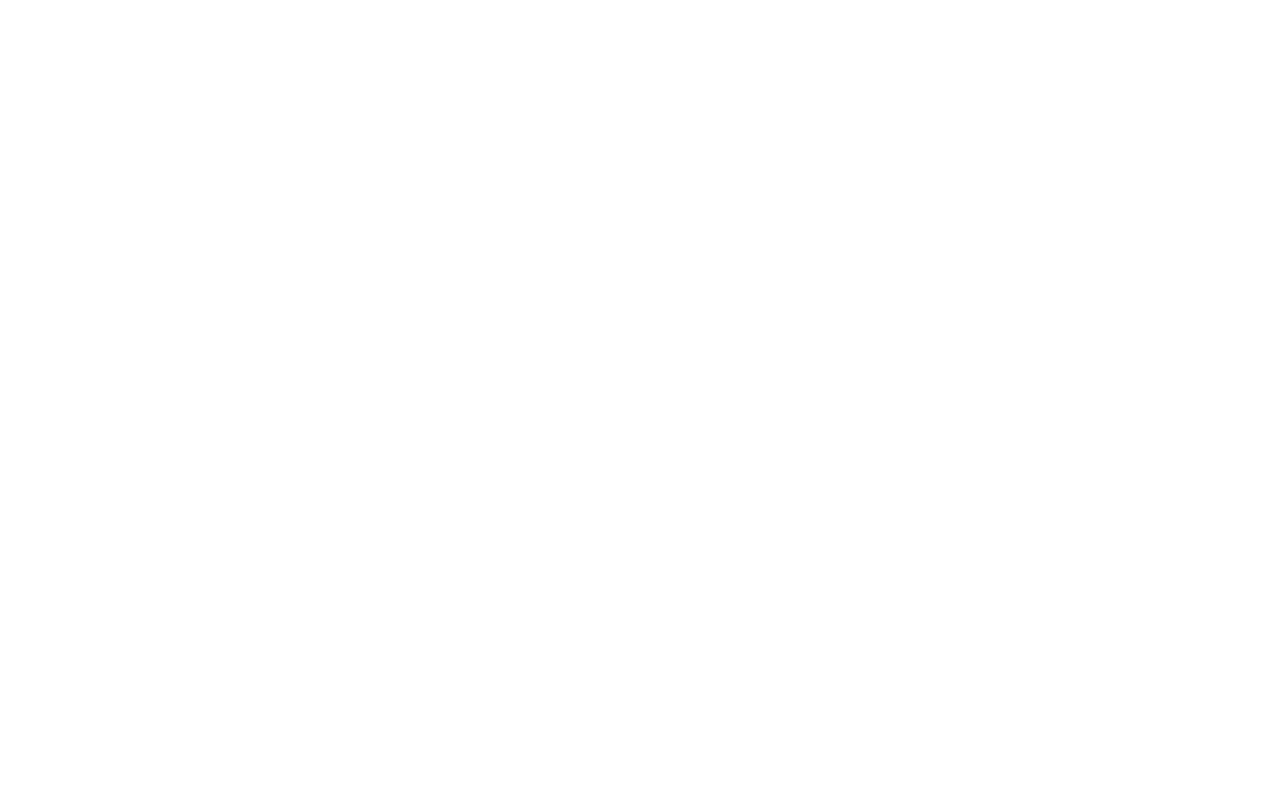
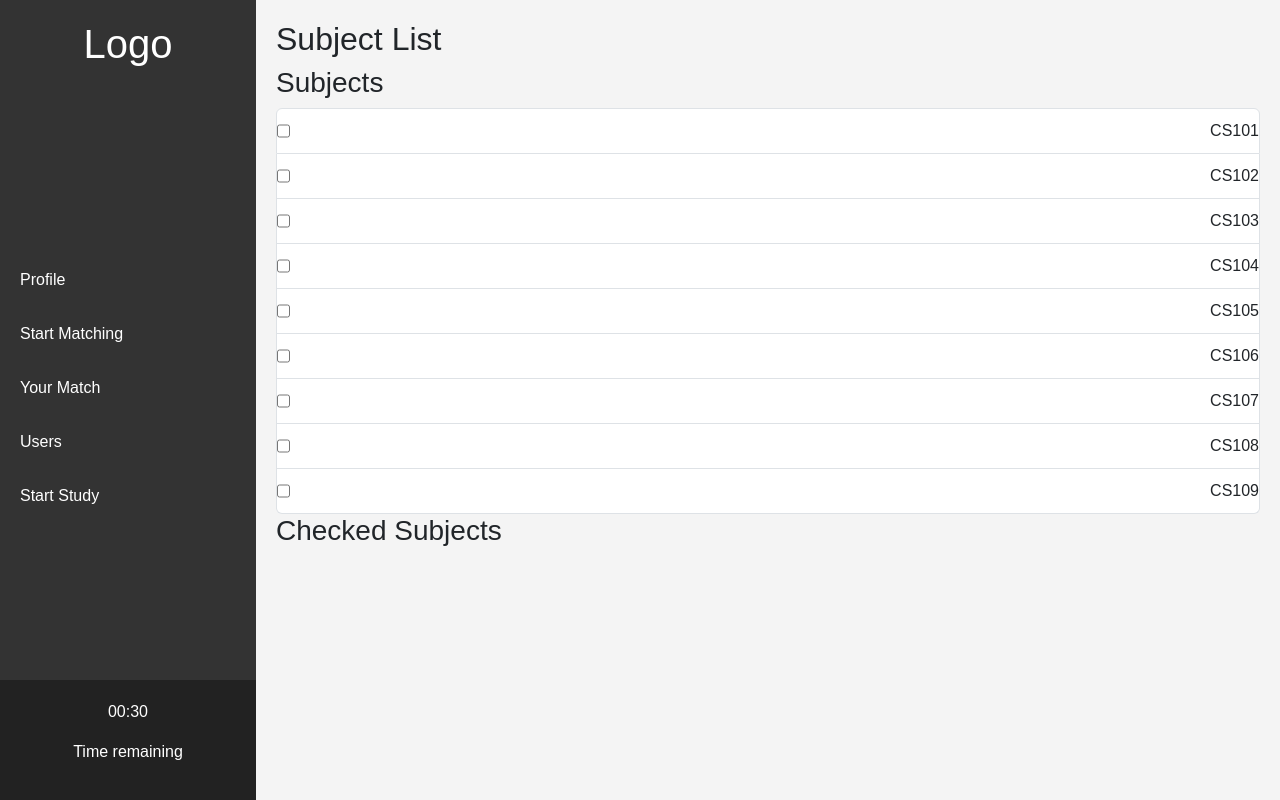
Before and after one commit to tarun-trj/studyBuddy, a React (Vite) app in the folder login_register/client/: page /start-match in a window 1280 px wide. Before the commit this address had no page. Built offline with nearby package versions, Linux system fonts and the light colour scheme.

Commit message:
have to update home

```diff
--- a/login_register/client/src/App.jsx
+++ b/login_register/client/src/App.jsx
@@ -6,6 +6,7 @@
 import Match from "./Match.jsx";
 import About from "./About.jsx";
 import AllUser from "./AllUser.jsx";
+import StartMatch from "./StartMatch.jsx";
 import Todo from "./components/todo.jsx";
 import { BrowserRouter, Routes, Route } from "react-router-dom";
 import { AuthProvider } from "./auth/auth-context.jsx";
@@ -17,16 +18,20 @@
       <BrowserRouter>
         <Routes>
           <Route path="/" element={<About />}></Route>
+          <Route path="/start-match" element={<StartMatch />}></Route>
           <Route path="/all-user" element={<AllUser />}></Route>
           <Route path="/register" element={<Signup />}></Route>
           <Route path="/login" element={<Login />}></Route>
           <Route path="/home" element={<Home />}></Route>
           <Route path="/match" element={<Match />}></Route>
-        <Route path="/todo" element={
+          <Route
+            path="/todo"
+            element={
               <ProtectedRoute>
                 <Todo />
               </ProtectedRoute>
-          }></Route>
+            }
+          ></Route>
         </Routes>
       </BrowserRouter>
     </AuthProvider>
--- a/login_register/client/src/Home.jsx
+++ b/login_register/client/src/Home.jsx
@@ -2,7 +2,7 @@
 import { useLocation, useNavigate } from "react-router-dom";
 import axios from "axios";
 import Sidebar from "./components/sidebar.jsx";
-import './styles/styles.css';
+import "./styles/styles.css";
 
 function Home() {
   const item = sessionStorage.getItem("user");
--- /dev/null
+++ b/login_register/client/src/StartMatch.jsx
@@ -0,0 +1,70 @@
+import React, { useState } from "react";
+import Sidebar from "./components/sidebar.jsx";
+import "./styles/styles.css";
+
+function Subjects() {
+  const subjectsList = [
+    "CS101",
+    "CS102",
+    "CS103",
+    "CS104",
+    "CS105",
+    "CS106",
+    "CS107",
+    "CS108",
+    "CS109",
+  ];
+
+  // Use state to track checked subjects
+  const [checkedSubjects, setCheckedSubjects] = useState([]);
+
+  // Handler to toggle subject check status
+  const handleToggleSubject = (subject) => {
+    const currentIndex = checkedSubjects.indexOf(subject);
+    const newCheckedSubjects = [...checkedSubjects];
+    console.log(newCheckedSubjects);
+
+    if (currentIndex === -1) {
+      newCheckedSubjects.push(subject); // Not currently checked, add to checked list
+    } else {
+      newCheckedSubjects.splice(currentIndex, 1); // Currently checked, remove from checked list
+    }
+
+    setCheckedSubjects(newCheckedSubjects);
+  };
+
+  return (
+    <div className="home-container">
+      <Sidebar />
+      <div className="main-content">
+        <h2>Subject List</h2>
+
+        <h3>Subjects</h3>
+        <ul className="list-group">
+          {subjectsList.map((subject) => (
+            <li key={subject} className="list-group-item">
+              <input
+                type="checkbox"
+                checked={checkedSubjects.includes(subject)}
+                onChange={() => handleToggleSubject(subject)}
+                className="me-2"
+              />
+              {subject}
+            </li>
+          ))}
+        </ul>
+
+        <h3>Checked Subjects</h3>
+        <ul className="list-group">
+          {checkedSubjects.map((subject) => (
+            <li key={subject} className="list-group-item">
+              {subject}
+            </li>
+          ))}
+        </ul>
+      </div>
+    </div>
+  );
+}
+
+export default Subjects;
--- a/login_register/client/src/components/sidebar.jsx
+++ b/login_register/client/src/components/sidebar.jsx
@@ -1,5 +1,5 @@
-import React from 'react';
-import { Link } from 'react-router-dom';
+import React from "react";
+import { Link } from "react-router-dom";
 
 function Sidebar() {
   return (
@@ -9,11 +9,21 @@
       </div>
       <nav>
         <ul>
-          <li><Link to="/home">Profile</Link></li>
-          <li><Link to="/home">Start Matching</Link></li>
-          <li><Link to="/match">Your Match</Link></li>
-          <li><Link to="/all-user">Users</Link></li>
-          <li><Link to="/todo">Start Study</Link></li>
+          <li>
+            <Link to="/home">Profile</Link>
+          </li>
+          <li>
+            <Link to="/start-match">Start Matching</Link>
+          </li>
+          <li>
+            <Link to="/match">Your Match</Link>
+          </li>
+          <li>
+            <Link to="/all-user">Users</Link>
+          </li>
+          <li>
+            <Link to="/todo">Start Study</Link>
+          </li>
         </ul>
       </nav>
       <div className="footer">
--- a/login_register/client/src/components/todo.jsx
+++ b/login_register/client/src/components/todo.jsx
@@ -1,6 +1,6 @@
 import React, { useState } from "react";
 import Sidebar from "./sidebar.jsx";
-import '../styles/styles.css';
+import "../styles/styles.css";
 
 function Todo() {
   const [tasks, setTasks] = useState([]);
```
Also changed, not shown: 1 other file (tests, documents, lock files or other folders). Lines whose indentation alone changed are shown as unchanged.
